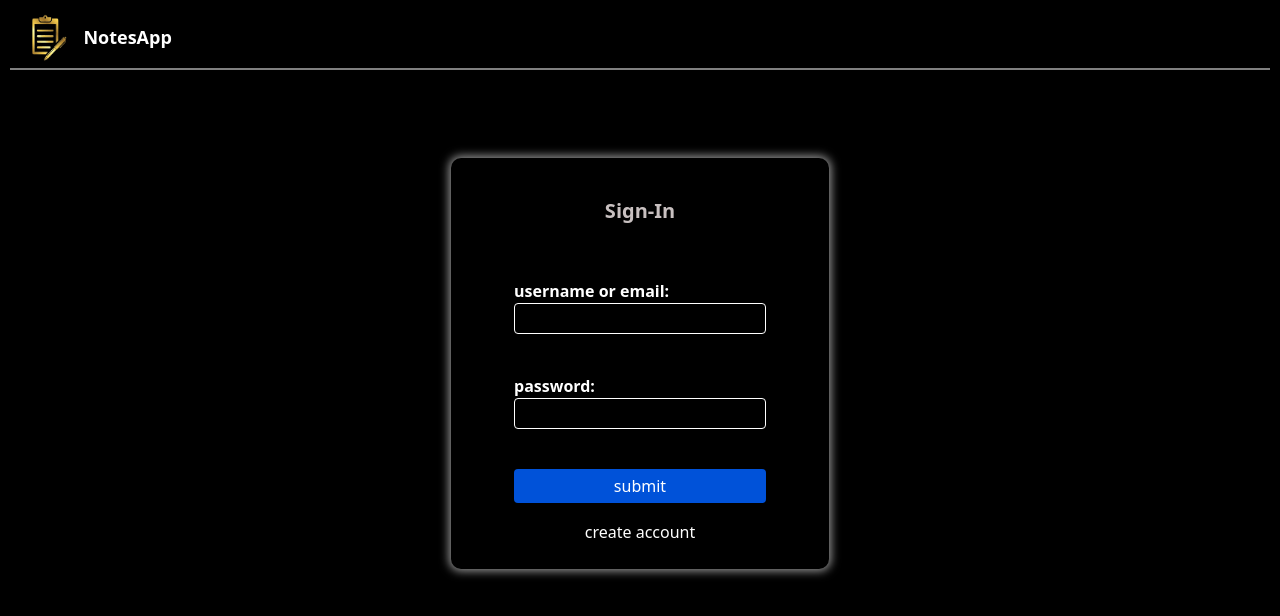
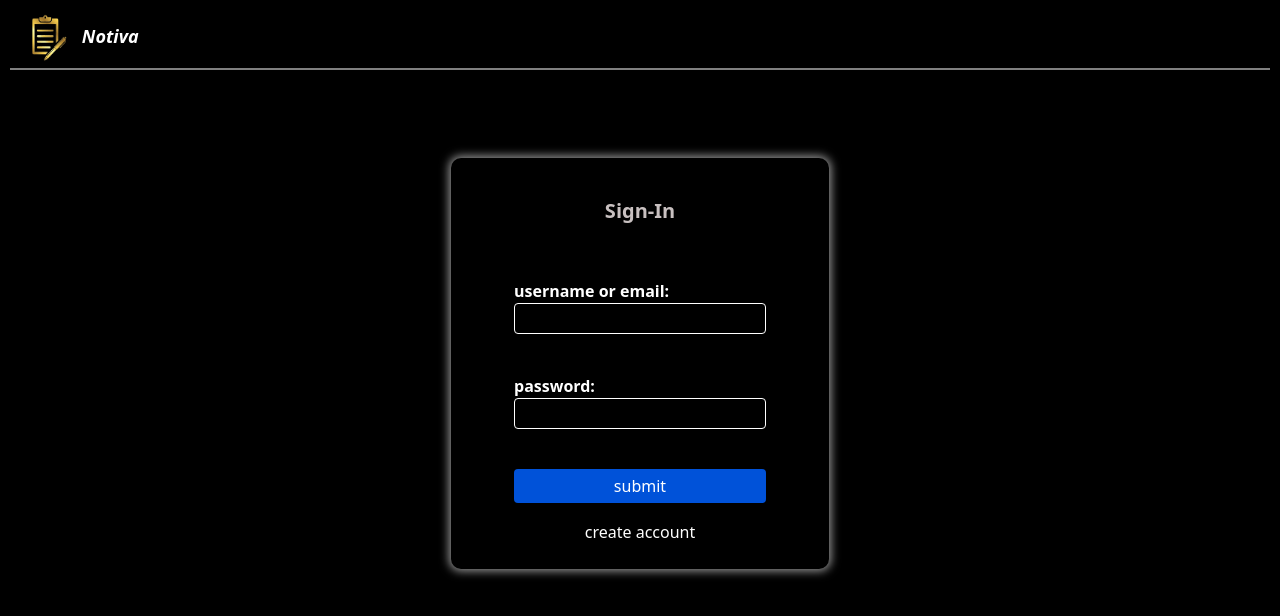
Before and after one commit to Madhanm2001/Notes-MERN-Stack, a React (Vite) app in the folder client/notesapp/: page /auth in a window 1280 px wide. Shown: the top 616 px of the page. Built offline with nearby package versions, Linux system fonts and the light colour scheme; no server answers.

Commit message:
add website name in navbar top left notiva

```diff
--- a/client/notesapp/src/component/Navbar.tsx
+++ b/client/notesapp/src/component/Navbar.tsx
@@ -38,7 +38,7 @@ useEffect(()=>{
    {window.location.pathname.includes('/auth')&&<li>
    <div className='flex gap-1'>
     <img title='All-Notes' className={`h-[55px] w-[55px]  text-white bg-black rounded-[100px]`} src={notesLogo} alt="" />
-    <span><h2 className='text-white my-[10px]'>NotesApp</h2></span>
+    <span><h2 className='text-white my-[10px] italic'>Notiva</h2></span>
    </div>
     </li>}
     {/* {window.location.pathname.includes('/auth')&&<li><h2 className='text-white'>NotesApp</h2></li>
```
